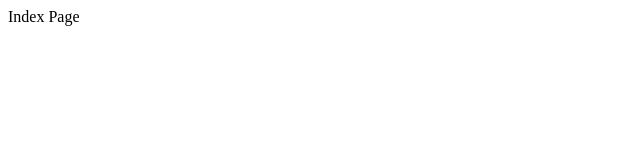
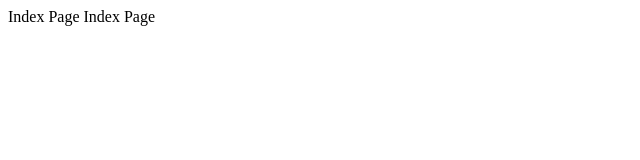
Before and after one commit to Mebeingasravi/TaskManager, a website: page views/index.html in a window 1280 px wide. Shown: the full height of the page, 0-640 px from the left. Drawn offline with Linux system fonts and the light colour scheme.

Commit message:
view/index

```diff
--- a/views/index.html
+++ b/views/index.html
@@ -1,6 +1,6 @@
 <html>
     <head><title>Home</title></head>
     <body>
-        Index Page
+        Index Page Index Page
     </body>
 </html>
```
